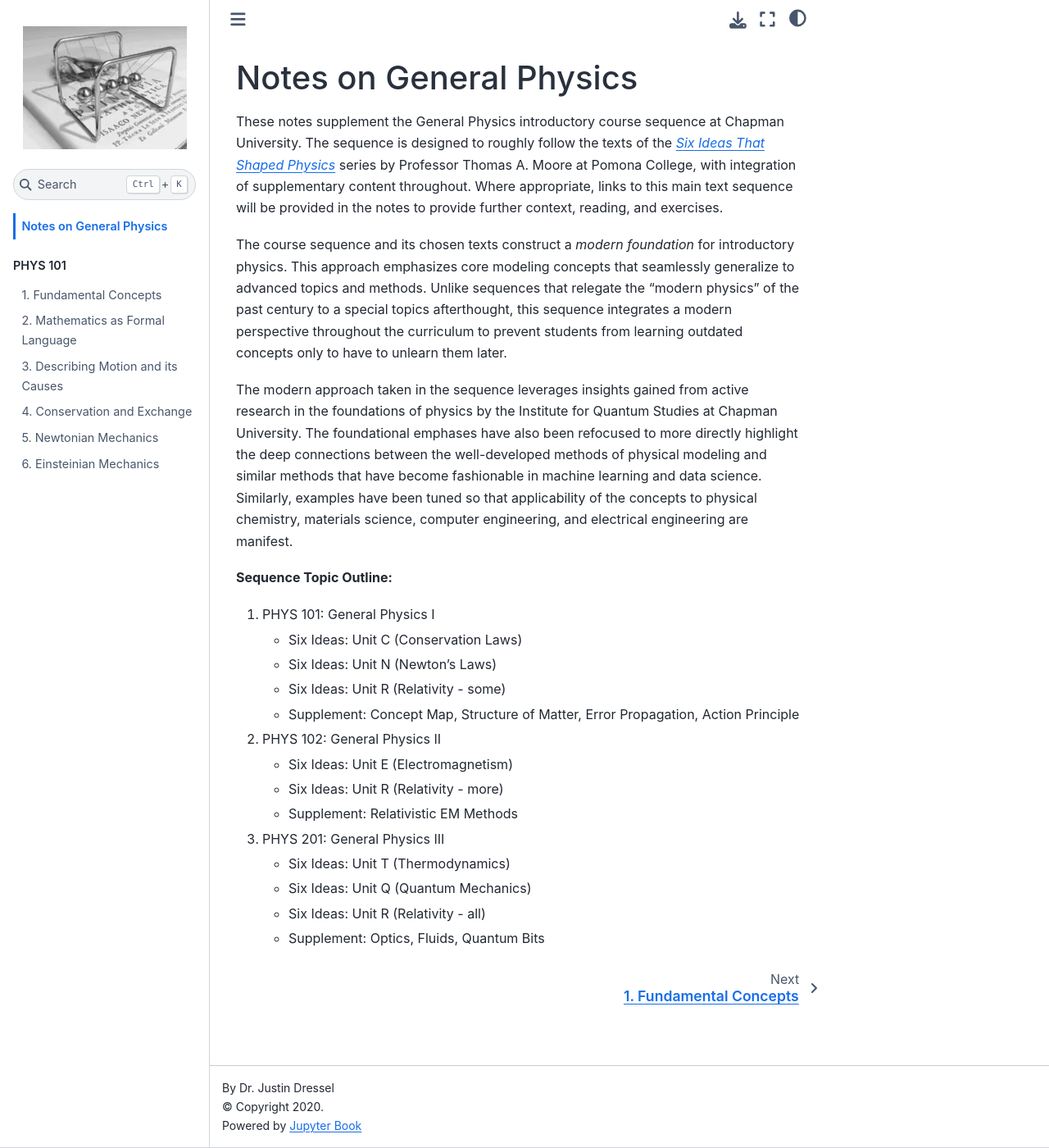
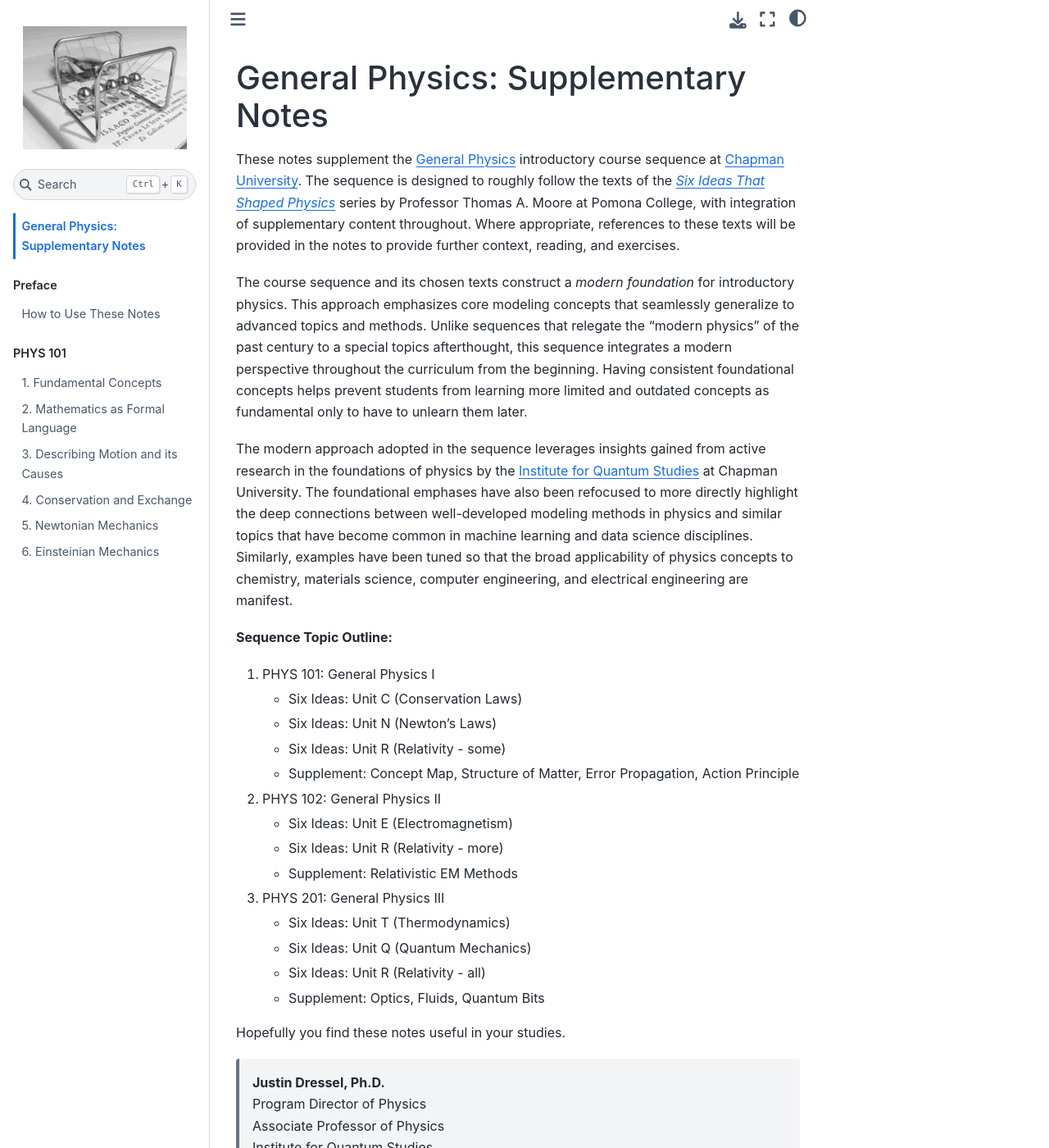
Before and after one commit to justindressel/generalphysics, a Jupyter Book: the page built from introduction.md, in a window 1280 px wide and 1400 px high. Shown: the whole window at 82% size. Built offline with Jupyter Book 1.0.4 settings and Sphinx 7.4.7 and the Sphinx Book theme 1.1.4, drawn with Linux system fonts in a browser that asks for light colours; some of the changed text lies outside the part shown.

Commit message:
How To Added

```diff
--- a/_config.yml
+++ b/_config.yml
@@ -1,6 +1,6 @@
 # Book settings
 title: General Physics
-author: Dr. Justin Dressel
+author: '<a href="http://www.justindressel.com">Justin Dressel, Ph.D.</a>'
 copyright: "2020"
 logo: images/cradle.gif
 only_build_toc_files: true
@@ -8,9 +8,13 @@
 
 html:
   favicon: images/favicon.ico
-  extra_navbar: ""
-  extra_footer: Powered by <a href="https://jupyterbook.org">Jupyter Book</a>
+  extra_navbar: |-
+          <a href="https://www.chapman.edu/physics">Chapman University Physics</a><br/>
+          <a href="https://quantum.chapman.edu">Institute for Quantum Studies</a><br/>
+          Powered by <a href="https://jupyterbook.org">Jupyter Book</a>
 
+parse:
+  myst_extended_syntax: true
 
 repository:
   url: https://github.com/justindressel/generalphysics
--- a/_toc.yml
+++ b/_toc.yml
@@ -1,11 +1,16 @@
 - file: introduction
+
+- part: Preface
+  numbered: false
+  chapters:
+  - file: howto
 
 - part: PHYS 101
   numbered: true
   chapters:
-  - file: concepts/concepts.md
-  - file: technical/technical.md
-  - file: framework/framework.md
-  - file: conservation/conservation.md
-  - file: newtonslaws/newtonslaws.md
-  - file: relativity/relativity.md
+  - file: concepts/concepts
+  - file: technical/technical
+  - file: framework/framework
+  - file: conservation/conservation
+  - file: newtonslaws/newtonslaws
+  - file: relativity/relativity
--- a/introduction.md
+++ b/introduction.md
@@ -1,11 +1,11 @@
-Notes on General Physics
-========================
+General Physics: Supplementary Notes
+====================================
 
-These notes supplement the General Physics introductory course sequence at Chapman University. The sequence is designed to roughly follow the texts of the [*Six Ideas That Shaped Physics*](http://www.physics.pomona.edu/sixideas) series by Professor Thomas A. Moore at Pomona College, with integration of supplementary content throughout. Where appropriate, links to this main text sequence will be provided in the notes to provide further context, reading, and exercises.
+These notes supplement the [General Physics](https://catalog.chapman.edu/preview_program.php?catoid=19&poid=3508&returnto=896) introductory course sequence at [Chapman University](https://www.chapman.edu/physics). The sequence is designed to roughly follow the texts of the [*Six Ideas That Shaped Physics*](http://www.physics.pomona.edu/sixideas) series by Professor Thomas A. Moore at Pomona College, with integration of supplementary content throughout. Where appropriate, references to these texts will be provided in the notes to provide further context, reading, and exercises.
 
-The course sequence and its chosen texts construct a *modern foundation* for introductory physics. This approach emphasizes core modeling concepts that seamlessly generalize to advanced topics and methods. Unlike sequences that relegate the "modern physics" of the past century to a special topics afterthought, this sequence integrates a modern perspective throughout the curriculum to prevent students from learning outdated concepts only to have to unlearn them later.
+The course sequence and its chosen texts construct a *modern foundation* for introductory physics. This approach emphasizes core modeling concepts that seamlessly generalize to advanced topics and methods. Unlike sequences that relegate the "modern physics" of the past century to a special topics afterthought, this sequence integrates a modern perspective throughout the curriculum from the beginning. Having consistent foundational concepts helps prevent students from learning more limited and outdated concepts as fundamental only to have to unlearn them later.
 
-The modern approach taken in the sequence leverages insights gained from active research in the foundations of physics by the Institute for Quantum Studies at Chapman University. The foundational emphases have also been refocused to more directly highlight the deep connections between the well-developed methods of physical modeling and similar methods that have become fashionable in machine learning and data science. Similarly, examples have been tuned so that applicability of the concepts to physical chemistry, materials science, computer engineering, and electrical engineering are manifest.
+The modern approach adopted in the sequence leverages insights gained from active research in the foundations of physics by the [Institute for Quantum Studies](https://quantum.chapman.edu) at Chapman University. The foundational emphases have also been refocused to more directly highlight the deep connections between well-developed modeling methods in physics and similar topics that have become common in machine learning and data science disciplines. Similarly, examples have been tuned so that the broad applicability of physics concepts to chemistry, materials science, computer engineering, and electrical engineering are manifest.
 
 
 **Sequence Topic Outline:**
@@ -24,3 +24,13 @@
     - Six Ideas: Unit Q (Quantum Mechanics)
     - Six Ideas: Unit R (Relativity - all)
     - Supplement: Optics, Fluids, Quantum Bits
+
+Hopefully you find these notes useful in your studies.
+
+> **Justin Dressel, Ph.D.** \
+> Program Director of Physics \
+> Associate Professor of Physics \
+> Institute for Quantum Studies \
+> Chapman University \
+> Email: `dressel -at- chapman.edu` \
+> Website: <http://www.justindressel.com>
```
Also changed, not shown: howto.md (added, +8 -0 lines).
